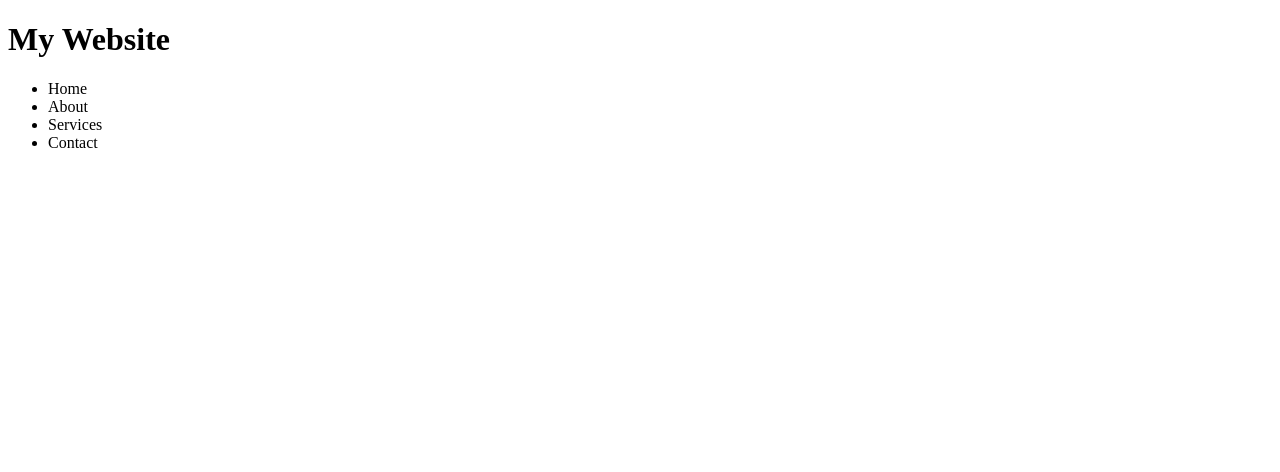
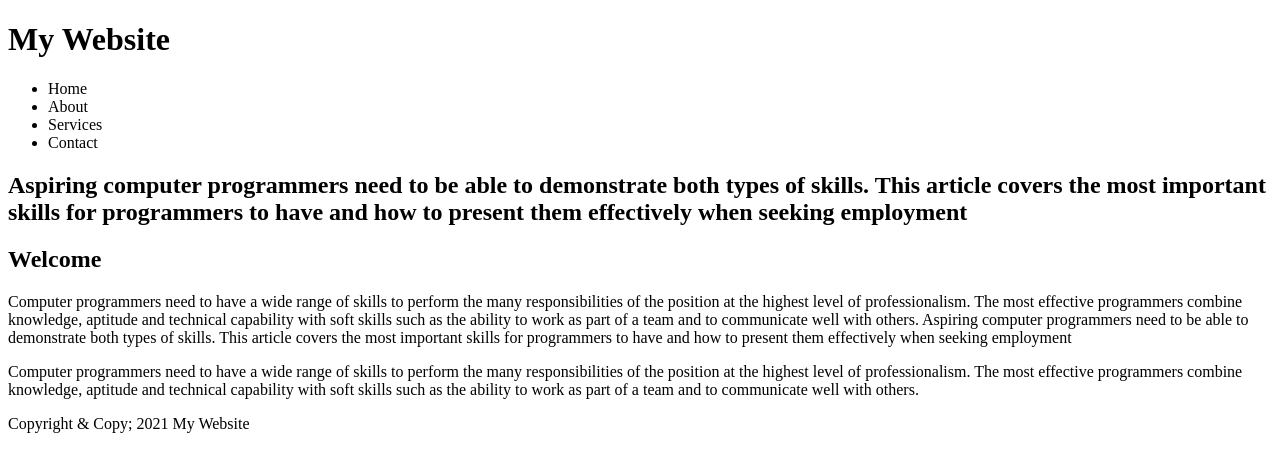
Before and after one commit to Theuri0411/CSS-Practice, a plain HTML site: page my website/index.html in a window 1280 px wide. Drawn offline with Linux system fonts and the light colour scheme.

Commit message:
html web layout

```diff
--- a/my website/index.html
+++ b/my website/index.html
@@ -30,6 +30,33 @@
             </ul>
         </div>
     </nav>
+    <section id="showcase">
+        <div class="container">
+            <h1>
+                Aspiring computer programmers need to be able to demonstrate both types of skills. This article covers the most important skills for programmers to have and how to present them effectively when seeking employment
+            </h1>
+        </div>
+    </section>
+
+    <div>
+        <section id="main">
+            <h1>Welcome</h1>
+            <p>
+                Computer programmers need to have a wide range of skills to perform the many responsibilities of the position at the highest level of professionalism. The most effective programmers combine knowledge, aptitude and technical capability with soft skills
+                such as the ability to work as part of a team and to communicate well with others. Aspiring computer programmers need to be able to demonstrate both types of skills. This article covers the most important skills for programmers to have
+                and how to present them effectively when seeking employment
+            </p>
+        </section>
+        <aside id="sidebar">
+            <p>
+                Computer programmers need to have a wide range of skills to perform the many responsibilities of the position at the highest level of professionalism. The most effective programmers combine knowledge, aptitude and technical capability with soft skills
+                such as the ability to work as part of a team and to communicate well with others.
+            </p>
+        </aside>
+    </div>
+    <footer id="main-footer">
+        <p>Copyright & Copy; 2021 My Website</p>
+    </footer>
 </body>
 
 </html>
```
